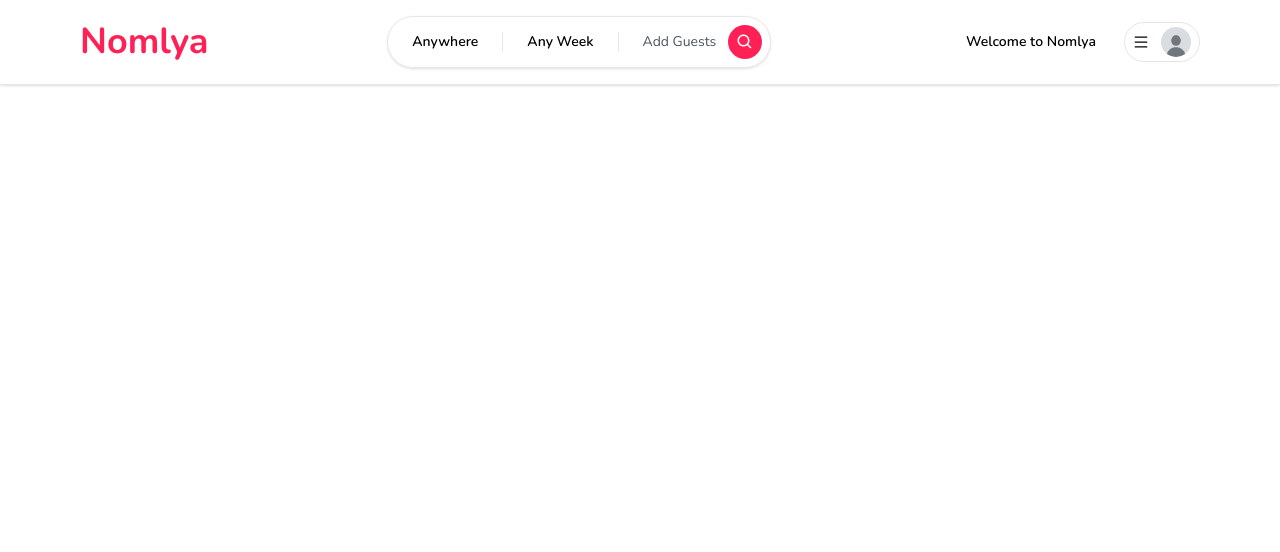
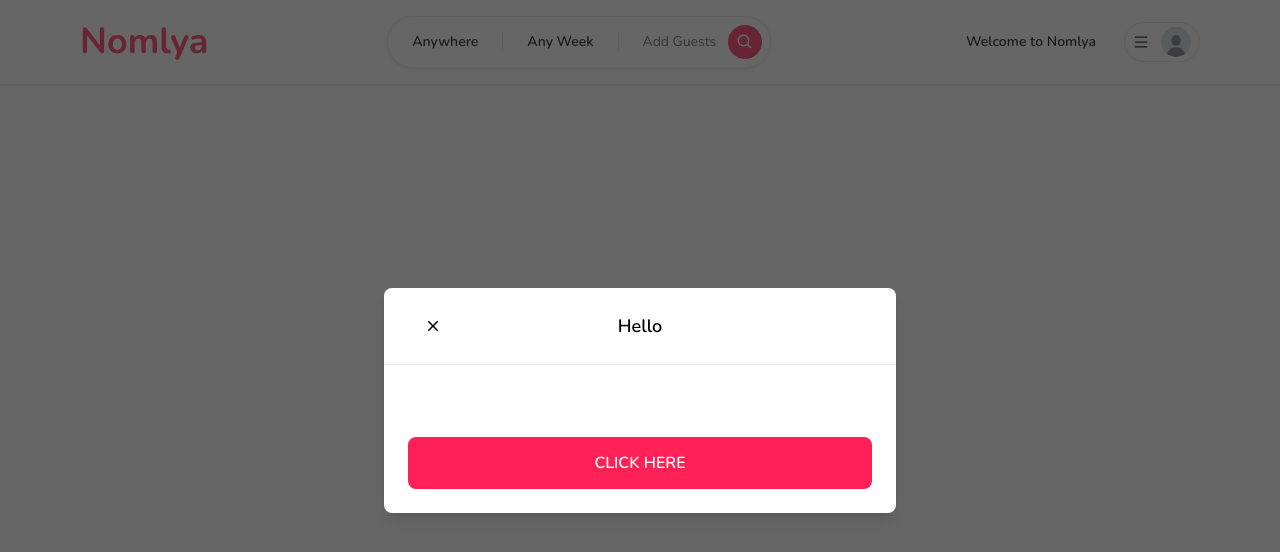
Before and after one commit to dtd217/Nomlya, a Next.js app: page / in a window 1280 px wide. Shown: the top 552 px of the page. Built offline with nearby package versions, Linux system fonts and the light colour scheme.

Commit message:
Nomlya-Auth: Add button component

```diff
--- /dev/null
+++ b/app/components/Button.tsx
@@ -0,0 +1,23 @@
+'use client';
+
+import { IconType } from "react-icons";
+
+interface ButtonProps {
+    label: string;
+    onClick: (e: React.MouseEvent<HTMLButtonElement>) => void;
+    disabled?: boolean;
+    outline?: boolean;
+    small?: boolean;
+    icon?: IconType;
+}
+
+const Button: React.FC<ButtonProps> = ({ label, onClick, disabled, outline, small, icon: Icon }) => {
+    return (
+        <button className={`relative disabled:opacity-70 disabled:cursor-not-allowed rounded-lg hover:opacity-80 transition w-full ${outline ? 'bg-white border-black text-black' : 'bg-rose-500 border-rose-500 text-white'} ${small ? 'py-1 text-sm font-light border' : 'py-3 text-md font-semibold border-2'}`} onClick={onClick} disabled={disabled}>
+            {Icon && <Icon size={24} className="absolute left-4 top-3" />}
+            {label}
+        </button>
+    );
+}
+
+export default Button;
--- a/app/components/modals/Modal.tsx
+++ b/app/components/modals/Modal.tsx
@@ -1,6 +1,8 @@
 'use client';
 
 import { useCallback, useEffect, useState } from 'react';
+import { IoMdClose } from 'react-icons/io';
+import Button from '../Button';
 
 interface ModalProps {
     isOpen?: boolean;
@@ -9,7 +11,7 @@ interface ModalProps {
     title?: string;
     body?: React.ReactElement;
     footer?: React.ReactElement;
-    actionLabel?: string;
+    actionLabel: string;
     disabled?: boolean;
     secondaryAction?: () => void;
     secondaryActionLabel?: string;
@@ -67,7 +69,38 @@ const Modal: React.FC<ModalProps> = ({
     }
 
     return (
-        <div>Modal Component</div>
+        <>
+            <div>
+                <div className="fixed flex justify-center items-center overflow-x-hidden overflow-y-auto  inset-0 outline-none focus:outline-none bg-neutral-800/70 z-50">
+                    <div className="relative w-full md:w-4/6 lg:w-3/6 xl:w-2/5 my-6 mx-auto h-full lg:h-auto md:h-auto">
+                        {/*CONTENT*/}
+                        <div className={`translate duration-300 h-full ${showModal ? 'translate-y-0 opacity-100' : 'translate-y-full opacity-0'}`}>
+                            <div className="translate h-full lg:h-auto md:h-auto border-0 rounded-lg shadow-lg relative flex flex-col w-full bg-white outline-none focus:outline-none">
+                                {/*HEADER*/}
+                                <div className="flex items-center p-6 rounded-t justify-center relative border-b border-gray-200">
+                                    <button onClick={handleClose} className="p-1 border-0 hover:opacity-70 transition absolute left-9">
+                                        <IoMdClose size={18} />
+                                    </button>
+                                    <div className="text-lg font-semibold">
+                                        {title}
+                                    </div>
+                                </div>
+                                {/*BODY*/}
+                                <div className="relative p-6 flex-auto">
+                                    {body}
+                                </div>
+                                {/*FOOTER*/}
+                                <div className="flex flex-col gap-2 p-6">
+                                    <div className="flex flex-row items-center gap-4 w-full">
+                                        <Button label={actionLabel} onClick={handleSubmit} />
+                                    </div>
+                                </div>
+                            </div>
+                        </div>
+                    </div>
+                </div>
+            </div>
+        </>
     );
 }
 
--- a/app/layout.tsx
+++ b/app/layout.tsx
@@ -23,7 +23,7 @@ export default function RootLayout({
     <html lang="en" data-kantu="1">
       <body className={`${nunitoSans.className} antialiased`}>
         <ClientOnly>
-          <Modal isOpen={false}/>
+          <Modal isOpen={true} title="Hello" actionLabel="CLICK HERE"  />
           <Navbar />
         </ClientOnly>
         {children}
```
